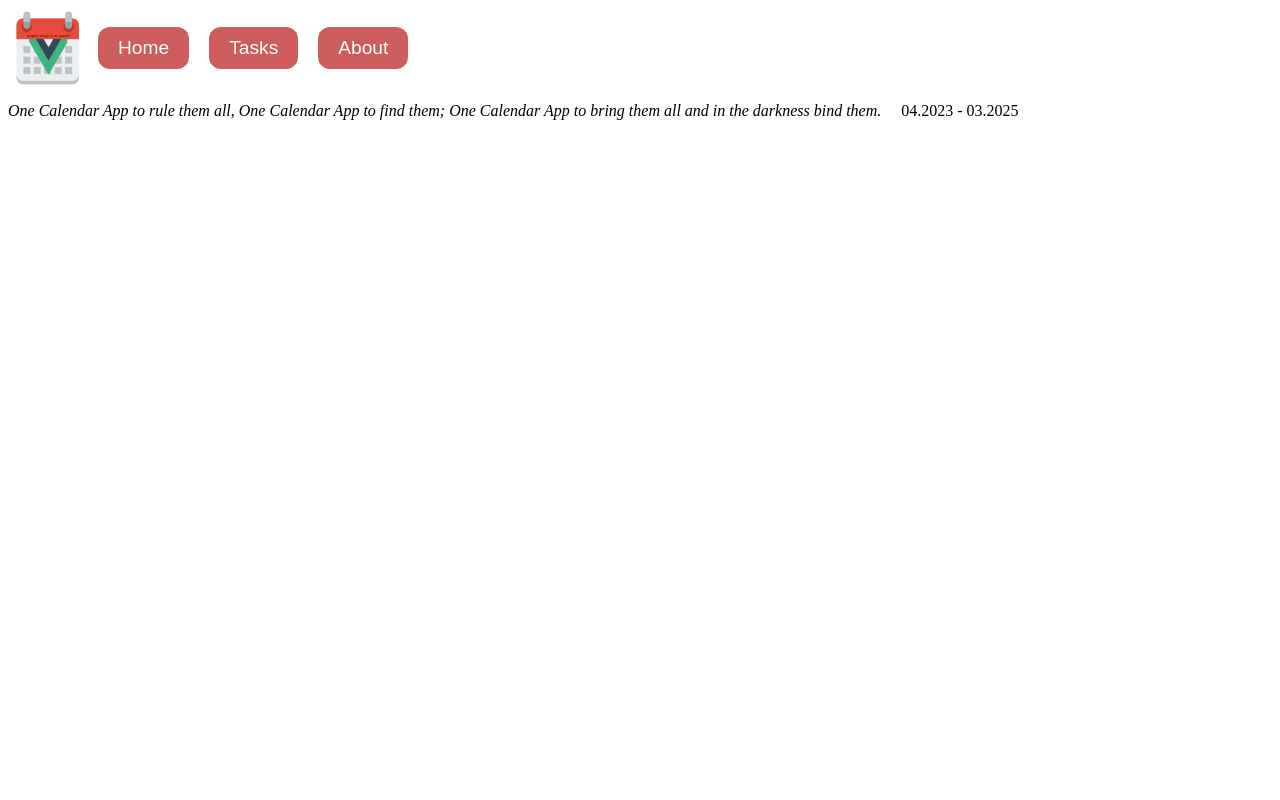
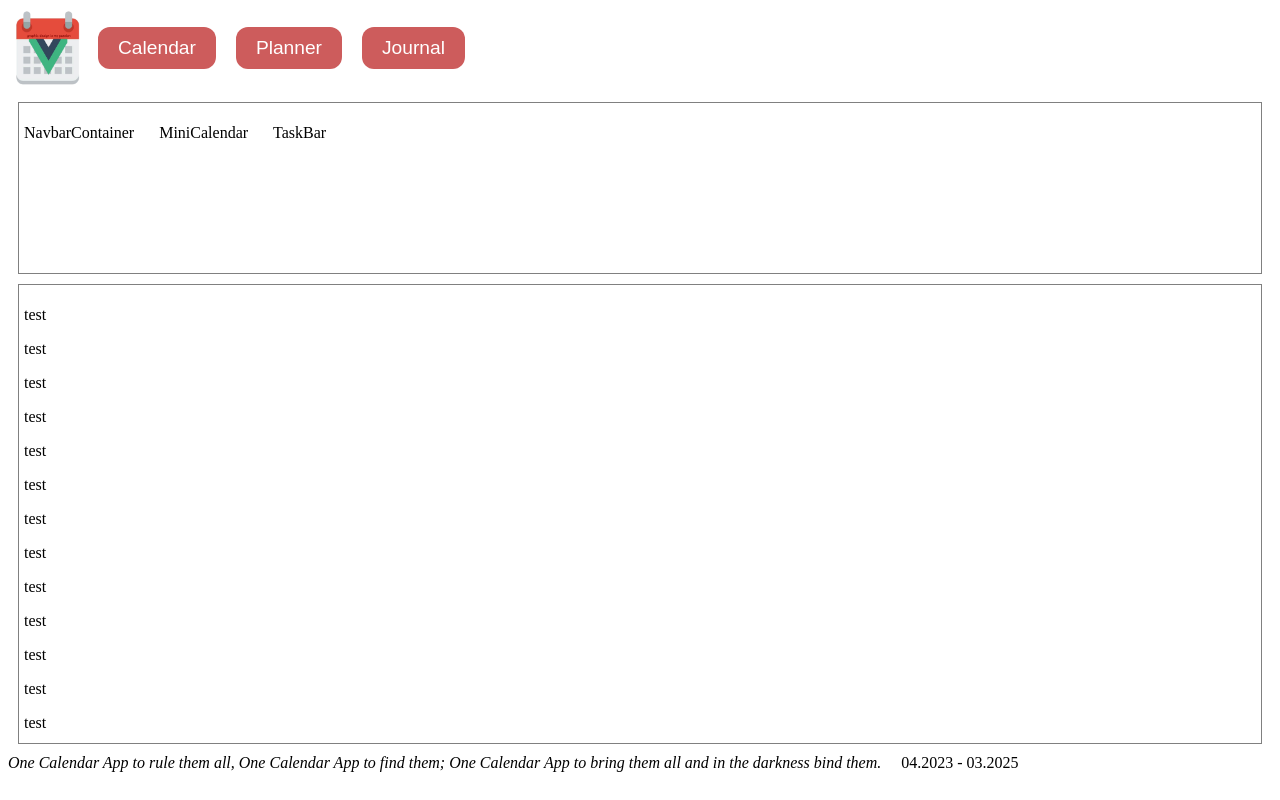
Before and after one commit to PerfectMach1ne/three-phase-calendar, a Vue app in the folder tauri-app/: page /planner in a window 1280 px wide. Built offline with nearby package versions, Linux system fonts and the light colour scheme.

Commit message:
LFG LGTM: refactoring and rewriting Tauri UI to have modes
Signed-off-by: starr4ever@TransEdenV4 <starflowerr777@gmail.com>
featuring: curing growing CSS Pains

```diff
--- a/tauri-app/src/App.vue
+++ b/tauri-app/src/App.vue
@@ -3,16 +3,16 @@ import { RouterView, useRouter } from 'vue-router';
 
 const router = useRouter();
 
-function goToHome() {
+function goToCalendar() {
   router.push('/');
 }
 
-function goToTasks() {
-  router.push('/tasks');
+function goToPlanner() {
+  router.push('/planner');
 }
 
-function goToAbout() {
-  router.push('/about');
+function goToJournal() {
+  router.push('/journal');
 }
 </script>
 
@@ -24,9 +24,9 @@ function goToAbout() {
   <header>
     <img @click="goToHome" src="./assets/logo.png" alt="tpc placeholder logo" class="logo" width="80" height="80"/>
     <nav>
-      <button @click="goToHome" class="router">Home</button>
-      <button @click="goToTasks" class="router">Tasks</button>
-      <button @click="goToAbout" class="router">About</button>
+      <button @click="goToCalendar" class="router">Calendar</button>
+      <button @click="goToPlanner" class="router">Planner</button>
+      <button @click="goToJournal" class="router">Journal</button>
     </nav>
   </header>
   <main class="wrapper">
--- a/tauri-app/src/components/containers/AboutContainer.vue
+++ b/tauri-app/src/components/containers/AboutContainer.vue
@@ -44,3 +44,13 @@ export default {
     <p>loooong looong teeeext to test things</p><br>
   </div>
 </template>
+
+<style>
+.about__container {
+  margin: 5px;
+  border: 1px solid gray;
+  padding: 0;
+  max-height: 56vh;
+  width: 85%
+}
+</style>
--- /dev/null
+++ b/tauri-app/src/components/containers/PlanContainer.vue
@@ -0,0 +1,39 @@
+<script>
+export default {
+
+}
+</script>
+
+<template>
+  <div class="plan__container scrollbar-vertical">
+    <p>test</p>
+    <p>test</p>
+    <p>test</p>
+    <p>test</p>
+    <p>test</p>
+    <p>test</p>
+    <p>test</p>
+    <p>test</p>
+    <p>test</p>
+    <p>test</p>
+    <p>test</p>
+    <p>test</p>
+    <p>test</p>
+    <p>test</p>
+    <p>test</p>
+    <p>test</p>
+    <p>test</p>
+    <p>test</p>
+    <p>test</p>
+  </div>
+</template>
+
+<style>
+.plan__container {
+  margin: 5px;
+  border: 1px solid gray;
+  padding: 5px;
+  max-height: 56vh;
+  width: 100%;
+}
+</style>
--- a/tauri-app/src/components/containers/TaskContainer.vue
+++ /dev/null
@@ -1,11 +0,0 @@
-<script>
-export default {
-
-}
-</script>
-
-<template>
-  <div class="task__container scrollbar">
-    <p>test</p>
-  </div>
-</template>
--- a/tauri-app/src/router/index.js
+++ b/tauri-app/src/router/index.js
@@ -1,26 +1,26 @@
 import { createRouter, createWebHistory } from 'vue-router'
-import HomeView from '../views/HomeView.vue'
+import CalendarView from '../views/CalendarView.vue';
 
 const router = createRouter({
   history: createWebHistory(import.meta.env.BASE_URL),
   routes: [
     {
       path: '/',
-      name: 'home',
-      component: HomeView
+      name: 'calendar',
+      component: CalendarView
     },
     {
-      path: '/about',
-      name: 'about',
+      path: '/journal',
+      name: 'journal',
       // route level code-splitting
       // this generates a separate chunk (About.[hash].js) for this route
       // which is lazy-loaded when the route is visited.
-      component: () => import('../views/AboutView.vue')
+      component: () => import('../views/JournalView.vue')
     },
     {
-      path: '/tasks',
-      name: 'tasks',
-      component: () => import('../views/TasksView.vue')
+      path: '/planner',
+      name: 'planner',
+      component: () => import('../views/PlannerView.vue')
     },
     {
       path: '/addreminderpage',
--- a/tauri-app/src/views/HomeView.vue
+++ b/tauri-app/src/views/CalendarView.vue
@@ -15,7 +15,7 @@ export default {
 <template>
   <main>
     <NavbarContainer class="nav__isolator"/>
-    <div class="home">
+    <div class="calendar">
       <ToolsContainer/>
       <CalendarContainer/>
     </div>
@@ -27,7 +27,7 @@ export default {
   display: flex;
 }
 
-.home {
+.calendar {
   display: flex;
 }
 </style>
--- a/tauri-app/src/views/AboutView.vue
+++ b/tauri-app/src/views/JournalView.vue
@@ -13,11 +13,13 @@ export default {
 </script>
 
 <template>
-  <NavbarContainer class="nav__isolator"/>
-  <div class="about">
-    <ToolsContainer/>
-    <AboutContainer/>
-  </div>
+  <main>
+    <NavbarContainer class="nav__isolator"/>
+    <div class="journal">
+      <ToolsContainer/>
+      <AboutContainer/>
+    </div>
+  </main>
 </template>
 
 <style scoped>
@@ -25,15 +27,7 @@ export default {
   display: flex;
 }
 
-.about {
+.journal {
   display: flex;
 }
-
-.about__container {
-  margin: 5px;
-  border: 1px solid gray;
-  padding: 0;
-  max-height: 56vh;
-  width: 85%
-}
 </style>
--- /dev/null
+++ b/tauri-app/src/views/PlannerView.vue
@@ -0,0 +1,30 @@
+<script>
+import NavbarContainer from '../components/containers/NavbarContainer.vue';
+import PlanContainer from '../components/containers/PlanContainer.vue';
+
+export default {
+  components: {
+    NavbarContainer,
+    PlanContainer
+  }
+}
+</script>
+
+<template>
+  <main>
+    <NavbarContainer class="nav__isolator"/>
+    <div class="plans">
+      <PlanContainer/>
+    </div>
+  </main>
+</template>
+
+<style scoped>
+.nav__isolator {
+  display: flex;
+}
+
+.plans {
+  display: flex;
+}
+</style>
--- a/tauri-app/src/views/TasksView.vue
+++ /dev/null
@@ -1,29 +0,0 @@
-<script>
-import TaskContainer from '../components/containers/TaskContainer.vue';
-
-export default {
-  components: {
-    TaskContainer
-  }
-}
-</script>
-
-<template>
-  <div class="tasks">
-    <TaskContainer/>
-  </div>
-</template>
-
-<style>
-.tasks {
-  display: flex;
-}
-
-.task__container {
-  margin: 5px;
-  border: 1px solid gray;
-  padding: 5px;
-  min-height: 77.6vh;
-  width: 100%;
-}
-</style>
```
